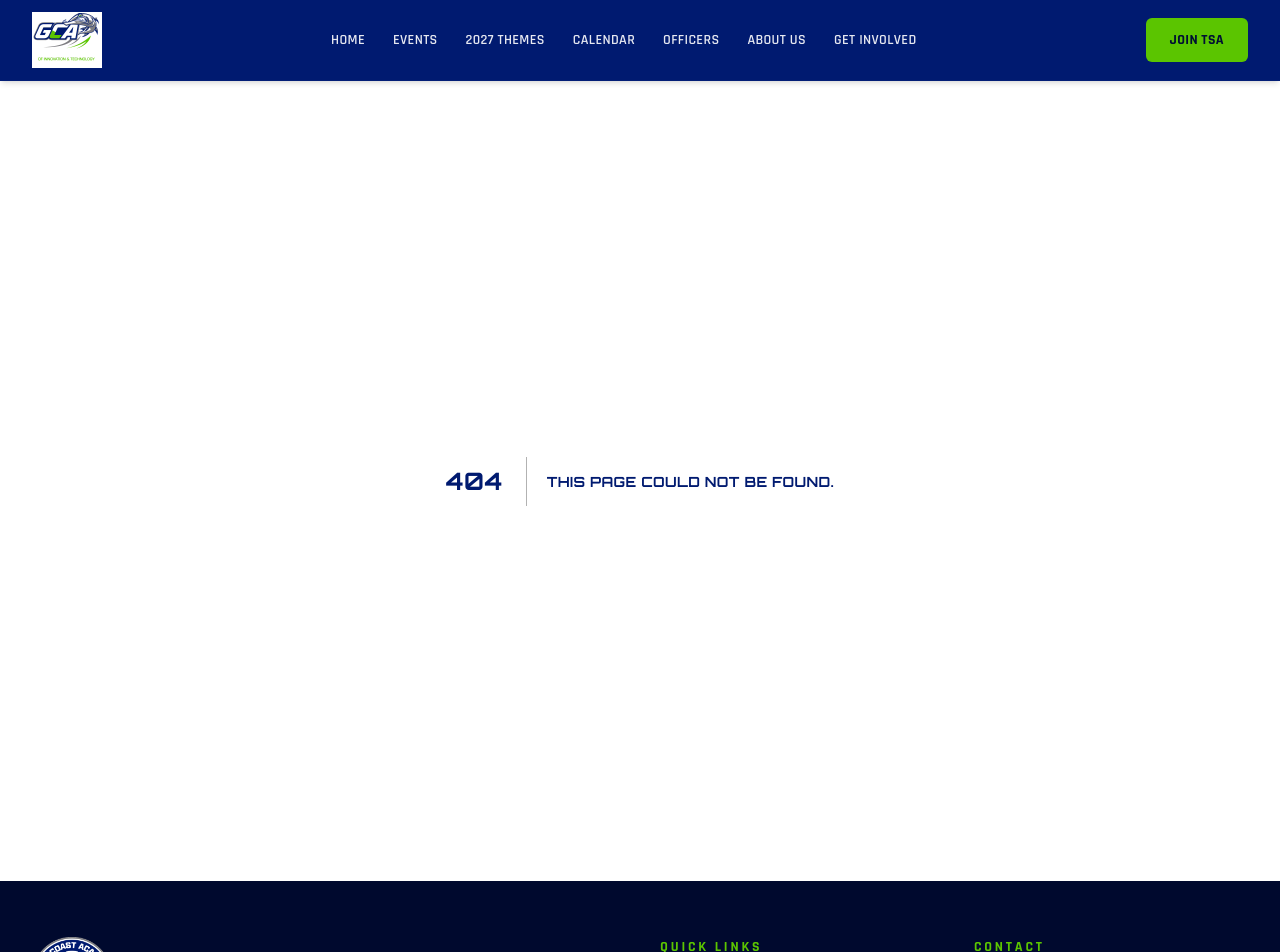
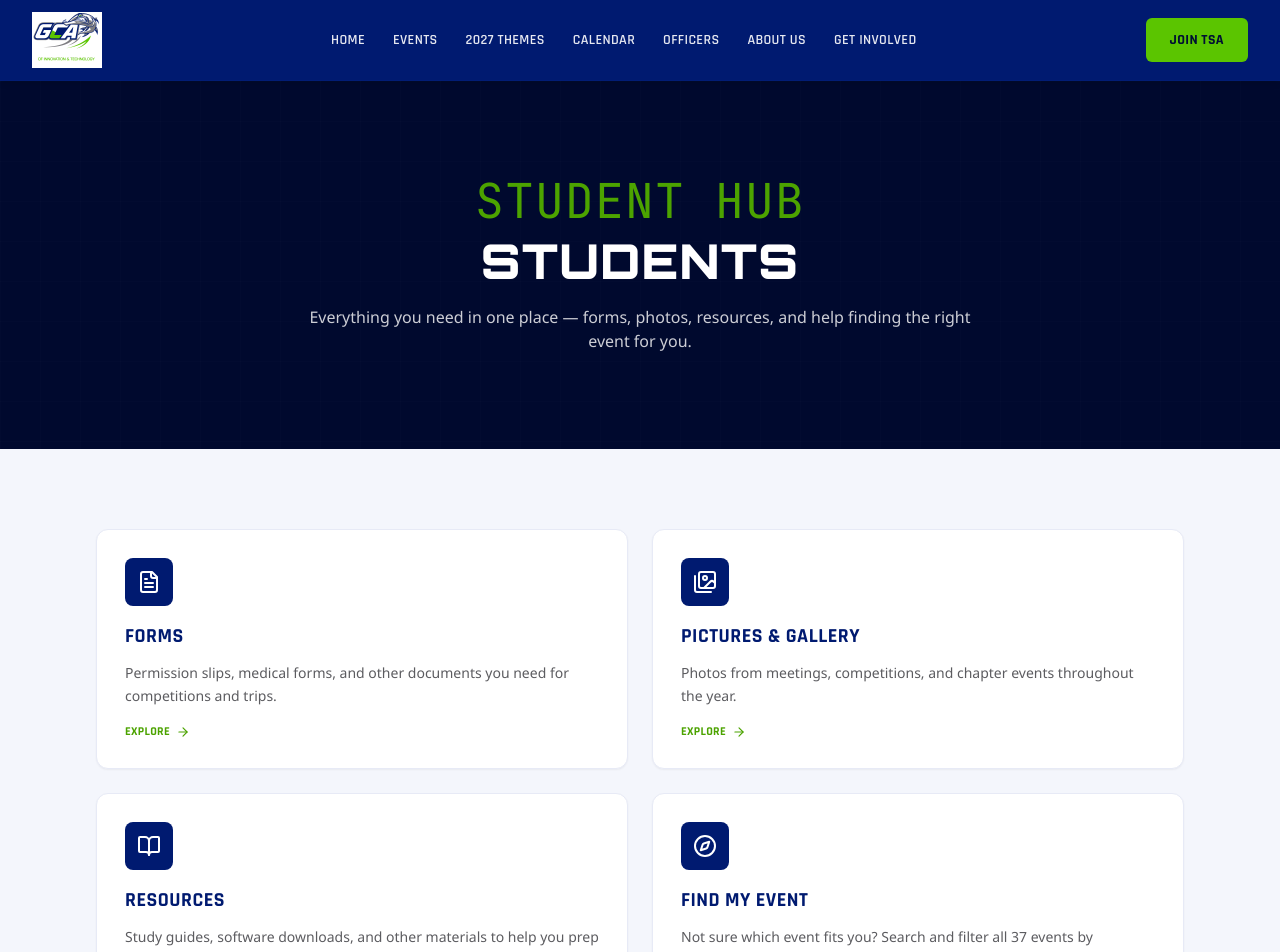
Before and after one commit to amunroe01/gcatsa-website, a Next.js app: page /students in a window 1280 px wide. Before the commit this address had no page. Shown: the top 952 px of the page. Built offline with nearby package versions, Linux system fonts and the light colour scheme.

Commit message:
Create Students page with resource cards
This file contains the Students page for the Gulf Coast Academy TSA, featuring metadata, a section for student resources, and a grid layout for various student-related cards.

```diff
--- /dev/null
+++ b/app/students/page.tsx
@@ -0,0 +1,86 @@
+import type { Metadata } from "next";
+import Link from "next/link";
+import { FileText, Images, BookOpen, Compass, ArrowRight } from "lucide-react";
+import Reveal from "@/components/Reveal";
+
+export const metadata: Metadata = {
+  title: "Students",
+  description: "Student hub for Gulf Coast Academy TSA — forms, photos, resources, and help finding your event.",
+};
+
+const CARDS = [
+  {
+    href: "/students/forms",
+    icon: FileText,
+    title: "Forms",
+    body: "Permission slips, medical forms, and other documents you need for competitions and trips.",
+  },
+  {
+    href: "/students/gallery",
+    icon: Images,
+    title: "Pictures & Gallery",
+    body: "Photos from meetings, competitions, and chapter events throughout the year.",
+  },
+  {
+    href: "/students/resources",
+    icon: BookOpen,
+    title: "Resources",
+    body: "Study guides, software downloads, and other materials to help you prep for your event.",
+  },
+  {
+    href: "/events",
+    icon: Compass,
+    title: "Find My Event",
+    body: "Not sure which event fits you? Search and filter all 37 events by category, team size, and format.",
+  },
+];
+
+export default function StudentsPage() {
+  return (
+    <>
+      <section className="relative overflow-hidden bg-navy-950 py-20 text-center sm:py-24">
+        <div className="absolute inset-0 bg-circuit-grid bg-[size:40px_40px] opacity-30" aria-hidden="true" />
+        <div className="relative mx-auto max-w-3xl px-4 sm:px-6 lg:px-8">
+          <Reveal>
+            <p className="eyebrow justify-center">Student Hub</p>
+            <h1 className="mt-3 text-4xl font-black text-white sm:text-5xl">Students</h1>
+            <p className="mt-5 font-body text-white/80">
+              Everything you need in one place — forms, photos, resources,
+              and help finding the right event for you.
+            </p>
+          </Reveal>
+        </div>
+      </section>
+
+      <section className="bg-navy-50 py-16 sm:py-20" aria-labelledby="student-hub-heading">
+        <div className="mx-auto max-w-6xl px-4 sm:px-6 lg:px-8">
+          <h2 id="student-hub-heading" className="sr-only">
+            Student hub sections
+          </h2>
+          <div className="grid grid-cols-1 gap-6 sm:grid-cols-2">
+            {CARDS.map(({ href, icon: Icon, title, body }, i) => (
+              <Reveal key={href} delay={i * 0.08}>
+                <Link
+                  href={href}
+                  className="group flex h-full flex-col rounded-xl border border-navy-100 bg-white p-7 shadow-sm transition-all duration-200 hover:-translate-y-1 hover:border-green-400 hover:shadow-lg"
+                >
+                  <div className="inline-flex h-12 w-12 items-center justify-center rounded-lg bg-navy-800 text-white transition-colors group-hover:bg-green-400 group-hover:text-navy-900">
+                    <Icon size={24} aria-hidden="true" />
+                  </div>
+                  <h3 className="mt-4 font-heading text-xl font-bold uppercase tracking-wide text-navy-800">
+                    {title}
+                  </h3>
+                  <p className="mt-3 flex-1 font-body text-sm leading-relaxed text-steel-700">{body}</p>
+                  <span className="mt-4 inline-flex items-center gap-1.5 font-heading text-xs font-bold uppercase tracking-wide text-green-600">
+                    Explore
+                    <ArrowRight size={14} aria-hidden="true" />
+                  </span>
+                </Link>
+              </Reveal>
+            ))}
+          </div>
+        </div>
+      </section>
+    </>
+  );
+}
```
